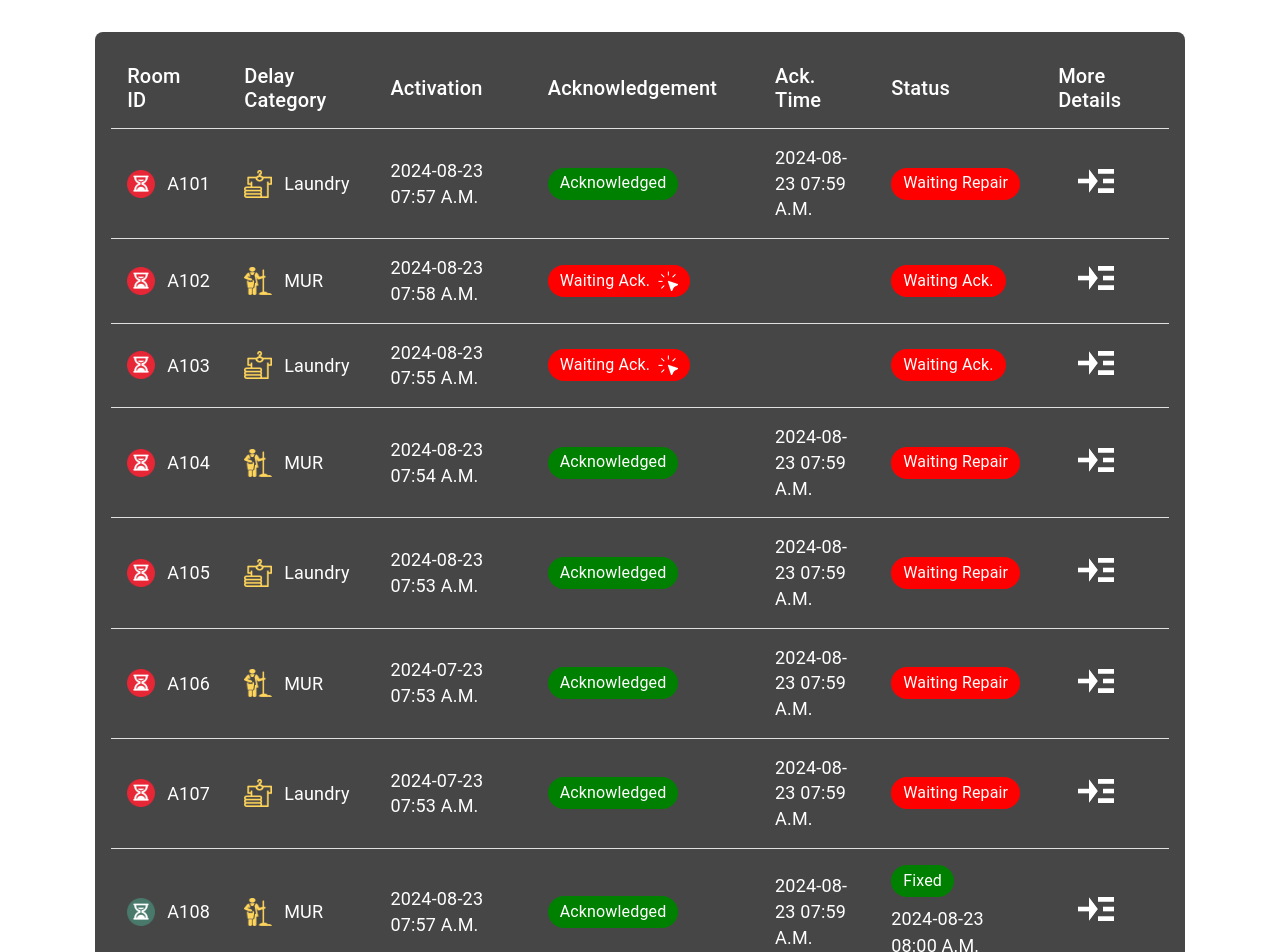
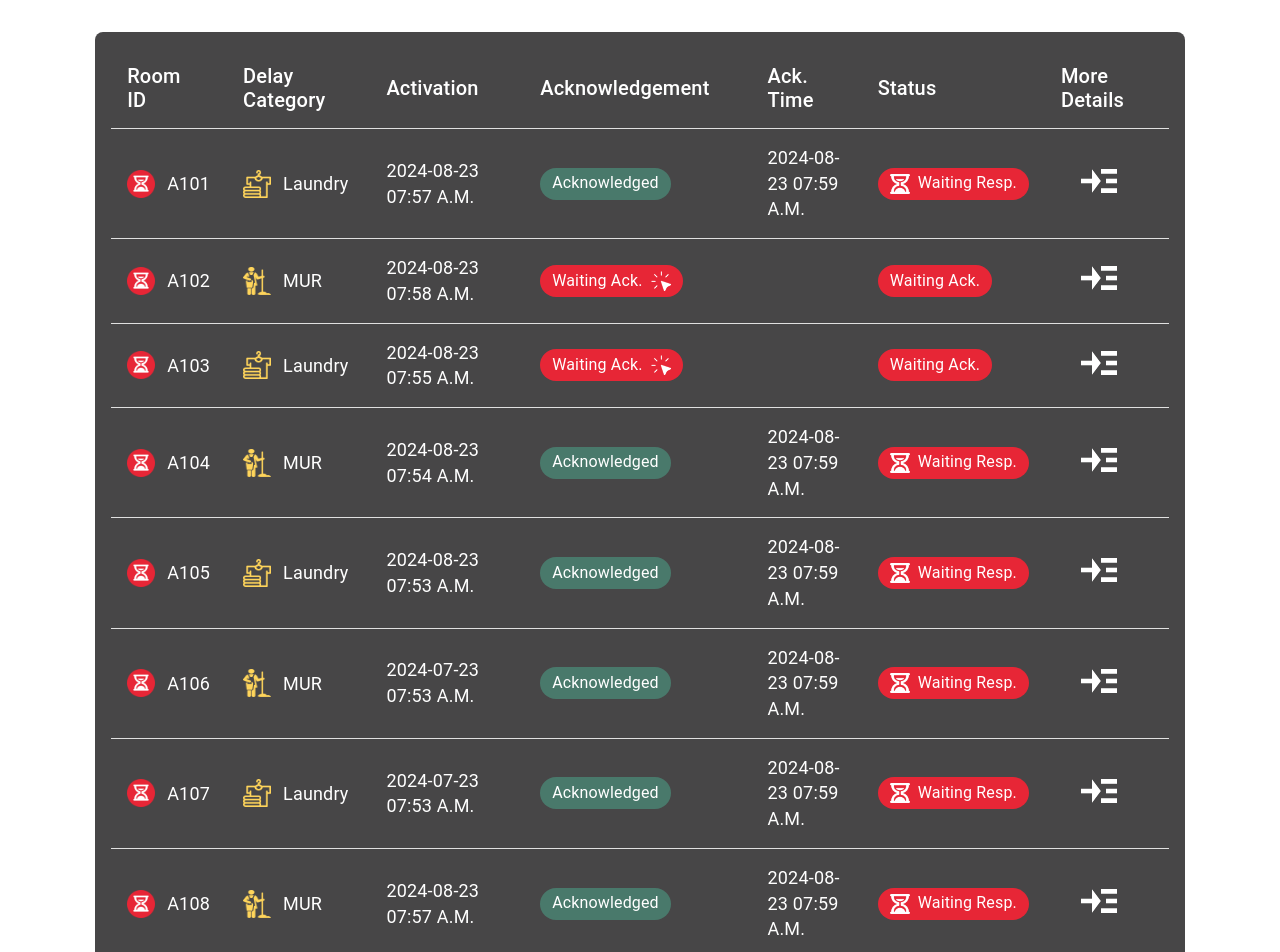
Before and after one commit to rmkofficial/Room-Services, a React (Vite) app: page / in a window 1280 px wide. Shown: the top 952 px of the page. Built offline with nearby package versions, Linux system fonts and the light colour scheme.

Commit message:
Update TableRows component to handle delay category icons

```diff
--- a/src/components/Table/TableRows.jsx
+++ b/src/components/Table/TableRows.jsx
@@ -14,6 +14,7 @@ import murIcon from "../../assets/delay-category/MUR.png";
 import waitingAckIcon from "../../assets/acknowledgement/Waiting.png";
 import alertIcon from "../../assets/status-icons/Error.png";
 import successIcon from "../../assets/status-icons/Success.png";
+import statusAlertIcon from "../../assets/status-icons/status-button/Error-Resp.png";
 
 const TableRows = ({ page, rowsPerPage, order, orderBy, data }) => {
   const [localData, setLocalData] = useState(data);
@@ -48,12 +49,13 @@ const TableRows = ({ page, rowsPerPage, order, orderBy, data }) => {
     setLocalData(updatedData);
   };
 
-  const handleFix = (id) => {
+  const handleFix = (id, category) => {
     const updatedData = localData.map((row) => {
       if (row.id === id) {
+        const newStatus = category === "MUR" ? "Cleaned" : "Collected";
         return {
           ...row,
-          status: "Fixed",
+          status: newStatus,
           fixedTime: formatDateTime(new Date()),
         };
       }
@@ -67,12 +69,16 @@ const TableRows = ({ page, rowsPerPage, order, orderBy, data }) => {
   };
 
   const getChipColor = (status) => {
-    if (status === "Acknowledged" || status === "Fixed") {
-      return { backgroundColor: "green", color: "white" };
-    } else if (status === "Waiting Ack." || status === "Waiting Repair") {
-      return { backgroundColor: "red", color: "white" };
-    } else {
-      return { backgroundColor: "default", color: "default" };
+    switch (status) {
+      case "Acknowledged":
+      case "Cleaned":
+      case "Collected":
+        return { backgroundColor: "#49796B", color: "white" };
+      case "Waiting Ack.":
+      case "Waiting Resp.":
+        return { backgroundColor: "#E72636", color: "white" };
+      default:
+        return { backgroundColor: "default", color: "default" };
     }
   };
 
@@ -126,8 +132,16 @@ const TableRows = ({ page, rowsPerPage, order, orderBy, data }) => {
           <TableCell sx={{ color: "white", padding: "16px" }}>
             <Box sx={{ display: "flex", alignItems: "center" }}>
               <img
-                src={row.status === "Fixed" ? successIcon : alertIcon}
-                alt={row.status === "Fixed" ? "Success" : "Alert"}
+                src={
+                  row.status === "Cleaned" || row.status === "Collected"
+                    ? successIcon
+                    : alertIcon
+                }
+                alt={
+                  row.status === "Cleaned" || row.status === "Collected"
+                    ? "Success"
+                    : "Alert"
+                }
                 style={{ width: "28px", height: "28px", marginRight: "12px" }}
               />
               <Typography sx={{ color: "white", fontSize: "18px" }}>
@@ -197,24 +211,38 @@ const TableRows = ({ page, rowsPerPage, order, orderBy, data }) => {
           </TableCell>
           <TableCell sx={{ color: "white", padding: "16px" }}>
             {row.acknowledgement === "Acknowledged" &&
-            row.status !== "Fixed" ? (
+            row.status !== "Cleaned" &&
+            row.status !== "Collected" ? (
               <Chip
-                label="Waiting Repair"
+                label={
+                  <Box sx={{ display: "flex", alignItems: "center" }}>
+                    <img
+                      src={statusAlertIcon}
+                      alt="Status Alert"
+                      style={{
+                        width: "20px",
+                        height: "20px",
+                        marginRight: "8px",
+                      }}
+                    />
+                    Waiting Resp.
+                  </Box>
+                }
                 sx={{
-                  ...getChipColor("Waiting Repair"),
+                  ...getChipColor("Waiting Resp."),
                   color: "white",
                   fontSize: "16px",
                   "&:hover": {
-                    backgroundColor: "red",
+                    backgroundColor: "#E72636",
                   },
                 }}
-                onClick={() => handleFix(row.id)}
+                onClick={() => handleFix(row.id, row.delayCategory)}
                 style={{ cursor: "pointer" }}
               />
-            ) : row.status === "Fixed" ? (
+            ) : row.status === "Cleaned" || row.status === "Collected" ? (
               <Box>
                 <Chip
-                  label="Fixed"
+                  label={row.status}
                   sx={{
                     backgroundColor: "green",
                     color: "white",
```
Also changed, not shown: src/assets/status-icons/status-button/Error-Resp.png (added).
